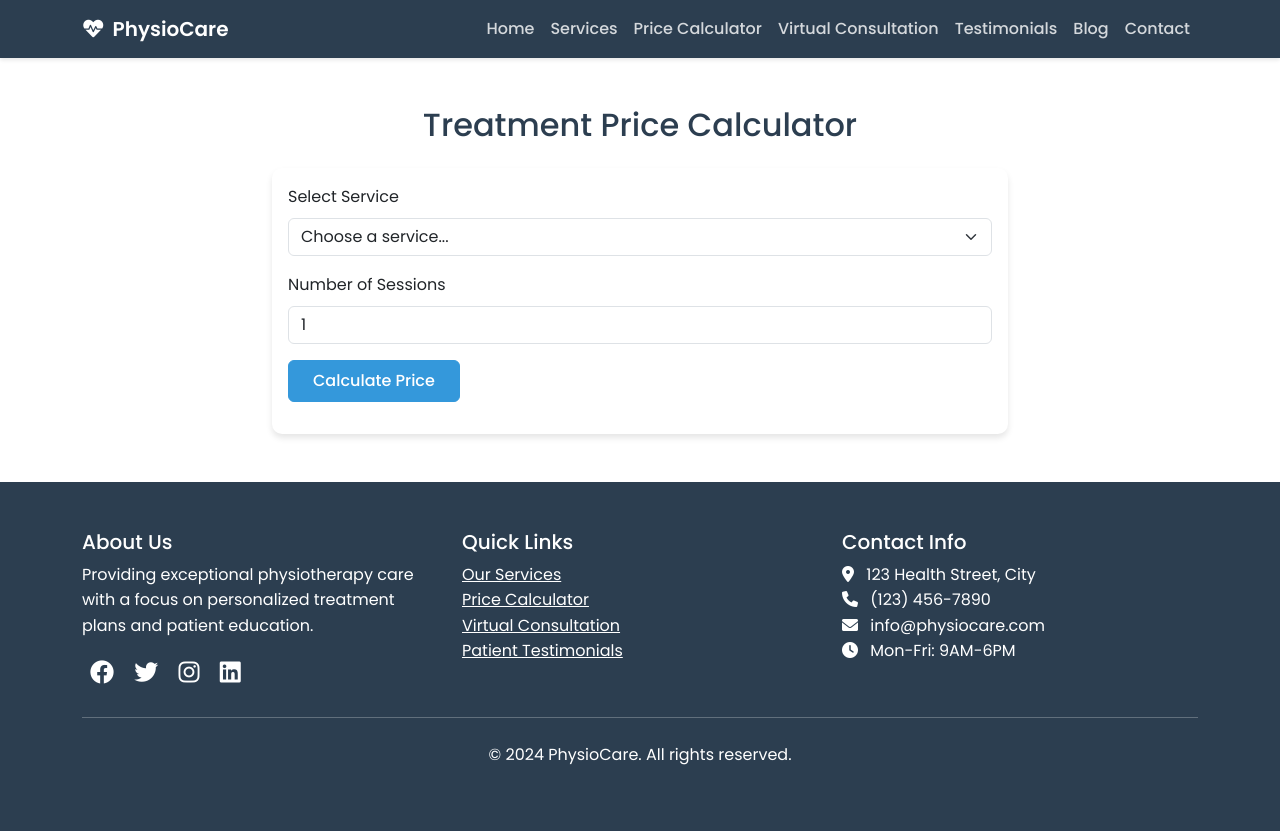
After one commit to amnamine/Kine-Website, a Django app: page /price-calculator/ in a window 1280 px wide. The commit adds this page. Run offline with Django 5.2, Linux system fonts and the light colour scheme; data comes from the database, SQL or seed files in the repository; both versions use the stored data as it was after the commit.

Commit message:
third commit

```diff
--- a/clinic/templates/clinic/base.html
+++ b/clinic/templates/clinic/base.html
@@ -4,122 +4,213 @@
     <meta charset="UTF-8">
     <meta name="viewport" content="width=device-width, initial-scale=1.0">
     <title>{% block title %}Physiotherapy Clinic{% endblock %}</title>
+    <link href="https://cdn.jsdelivr.net/npm/bootstrap@5.3.0/dist/css/bootstrap.min.css" rel="stylesheet">
+    <link rel="stylesheet" href="https://cdnjs.cloudflare.com/ajax/libs/font-awesome/6.0.0/css/all.min.css">
+    <link href="https://fonts.googleapis.com/css2?family=Poppins:wght@300;400;500;600;700&display=swap" rel="stylesheet">
     <style>
-        * {
-            margin: 0;
-            padding: 0;
-            box-sizing: border-box;
+        :root {
+            --primary-color: #2c3e50;
+            --secondary-color: #3498db;
+            --accent-color: #e74c3c;
+            --light-color: #ecf0f1;
+            --dark-color: #2c3e50;
         }
+
         body {
-            font-family: Arial, sans-serif;
+            font-family: 'Poppins', sans-serif;
+            color: var(--dark-color);
             line-height: 1.6;
-            color: #333;
         }
-        .container {
-            max-width: 1200px;
-            margin: 0 auto;
-            padding: 0 20px;
+
+        .navbar {
+            background-color: var(--primary-color);
+            box-shadow: 0 2px 4px rgba(0,0,0,0.1);
         }
-        header {
-            background-color: #2c3e50;
+
+        .navbar-brand {
+            font-weight: 600;
+            color: white !important;
+        }
+
+        .nav-link {
+            color: rgba(255,255,255,0.8) !important;
+            font-weight: 500;
+            transition: color 0.3s;
+        }
+
+        .nav-link:hover {
+            color: white !important;
+        }
+
+        .btn-primary {
+            background-color: var(--secondary-color);
+            border-color: var(--secondary-color);
+            padding: 0.5rem 1.5rem;
+            font-weight: 500;
+            transition: all 0.3s;
+        }
+
+        .btn-primary:hover {
+            background-color: #2980b9;
+            border-color: #2980b9;
+            transform: translateY(-2px);
+        }
+
+        .card {
+            border: none;
+            border-radius: 10px;
+            box-shadow: 0 4px 6px rgba(0,0,0,0.1);
+            transition: transform 0.3s;
+        }
+
+        .card:hover {
+            transform: translateY(-5px);
+        }
+
+        .card-header {
+            background-color: var(--primary-color);
             color: white;
-            padding: 1rem 0;
+            border-radius: 10px 10px 0 0 !important;
         }
-        nav {
-            display: flex;
-            justify-content: space-between;
-            align-items: center;
+
+        .footer {
+            background-color: var(--primary-color);
+            color: white;
+            padding: 3rem 0;
+            margin-top: 3rem;
         }
-        .nav-links {
-            display: flex;
-            list-style: none;
+
+        .section-title {
+            position: relative;
+            margin-bottom: 2rem;
+            padding-bottom: 1rem;
         }
-        .nav-links li {
-            margin-left: 20px;
+
+        .section-title::after {
+            content: '';
+            position: absolute;
+            bottom: 0;
+            left: 50%;
+            transform: translateX(-50%);
+            width: 50px;
+            height: 3px;
+            background-color: var(--secondary-color);
         }
-        .nav-links a {
+
+        .hero-section {
+            background: linear-gradient(135deg, var(--primary-color), var(--secondary-color));
             color: white;
-            text-decoration: none;
+            padding: 5rem 0;
+            margin-bottom: 3rem;
         }
-        .nav-links a:hover {
-            color: #3498db;
+
+        .feature-icon {
+            font-size: 2.5rem;
+            color: var(--secondary-color);
+            margin-bottom: 1rem;
         }
-        main {
-            padding: 2rem 0;
+
+        .testimonial-card {
+            border-left: 4px solid var(--secondary-color);
         }
-        footer {
-            background-color: #2c3e50;
+
+        .social-icons a {
             color: white;
-            text-align: center;
-            padding: 1rem 0;
-            margin-top: 2rem;
+            font-size: 1.5rem;
+            margin: 0 0.5rem;
+            transition: color 0.3s;
         }
-        .form-control {
-            width: 100%;
-            padding: 8px;
-            margin-bottom: 15px;
-            border: 1px solid #ddd;
-            border-radius: 4px;
-        }
-        .btn {
-            background-color: #3498db;
-            color: white;
-            padding: 10px 20px;
-            border: none;
-            border-radius: 4px;
-            cursor: pointer;
-        }
-        .btn:hover {
-            background-color: #2980b9;
-        }
-        .alert {
-            padding: 15px;
-            margin-bottom: 20px;
-            border: 1px solid transparent;
-            border-radius: 4px;
-        }
-        .alert-success {
-            color: #155724;
-            background-color: #d4edda;
-            border-color: #c3e6cb;
+
+        .social-icons a:hover {
+            color: var(--secondary-color);
         }
     </style>
+    {% block extra_css %}{% endblock %}
 </head>
 <body>
-    <header>
+    <nav class="navbar navbar-expand-lg navbar-dark">
         <div class="container">
-            <nav>
-                <h1>PhysioCare</h1>
-                <ul class="nav-links">
-                    <li><a href="{% url 'home' %}">Home</a></li>
-                    <li><a href="{% url 'services' %}">Services</a></li>
-                    <li><a href="{% url 'testimonials' %}">Testimonials</a></li>
-                    <li><a href="{% url 'blog' %}">Blog</a></li>
-                    <li><a href="{% url 'faqs' %}">FAQs</a></li>
-                    <li><a href="{% url 'contact' %}">Contact</a></li>
-                    <li><a href="{% url 'book_appointment' %}" class="btn">Book Appointment</a></li>
+            <a class="navbar-brand" href="{% url 'home' %}">
+                <i class="fas fa-heartbeat me-2"></i>PhysioCare
+            </a>
+            <button class="navbar-toggler" type="button" data-bs-toggle="collapse" data-bs-target="#navbarNav">
+                <span class="navbar-toggler-icon"></span>
+            </button>
+            <div class="collapse navbar-collapse" id="navbarNav">
+                <ul class="navbar-nav ms-auto">
+                    <li class="nav-item">
+                        <a class="nav-link" href="{% url 'home' %}">Home</a>
+                    </li>
+                    <li class="nav-item">
+                        <a class="nav-link" href="{% url 'services' %}">Services</a>
+                    </li>
+                    <li class="nav-item">
+                        <a class="nav-link" href="{% url 'price_calculator' %}">Price Calculator</a>
+                    </li>
+                    <li class="nav-item">
+                        <a class="nav-link" href="{% url 'virtual_consultation' %}">Virtual Consultation</a>
+                    </li>
+                    <li class="nav-item">
+                        <a class="nav-link" href="{% url 'testimonials' %}">Testimonials</a>
+                    </li>
+                    <li class="nav-item">
+                        <a class="nav-link" href="{% url 'blog' %}">Blog</a>
+                    </li>
+                    <li class="nav-item">
+                        <a class="nav-link" href="{% url 'contact' %}">Contact</a>
+                    </li>
+                    {% if user.is_authenticated %}
+                    <li class="nav-item">
+                        <a class="nav-link" href="{% url 'patient_portal' %}">Patient Portal</a>
+                    </li>
+                    {% endif %}
                 </ul>
-            </nav>
+            </div>
         </div>
-    </header>
+    </nav>
 
-    <main class="container">
-        {% if messages %}
-            {% for message in messages %}
-                <div class="alert alert-{{ message.tags }}">
-                    {{ message }}
+    {% block content %}{% endblock %}
+
+    <footer class="footer">
+        <div class="container">
+            <div class="row">
+                <div class="col-md-4">
+                    <h5>About Us</h5>
+                    <p>Providing exceptional physiotherapy care with a focus on personalized treatment plans and patient education.</p>
+                    <div class="social-icons">
+                        <a href="#"><i class="fab fa-facebook"></i></a>
+                        <a href="#"><i class="fab fa-twitter"></i></a>
+                        <a href="#"><i class="fab fa-instagram"></i></a>
+                        <a href="#"><i class="fab fa-linkedin"></i></a>
+                    </div>
                 </div>
-            {% endfor %}
-        {% endif %}
-
-        {% block content %}
-        {% endblock %}
-    </main>
-
-    <footer>
-        <div class="container">
-            <p>&copy; 2024 PhysioCare. All rights reserved.</p>
+                <div class="col-md-4">
+                    <h5>Quick Links</h5>
+                    <ul class="list-unstyled">
+                        <li><a href="{% url 'services' %}" class="text-white">Our Services</a></li>
+                        <li><a href="{% url 'price_calculator' %}" class="text-white">Price Calculator</a></li>
+                        <li><a href="{% url 'virtual_consultation' %}" class="text-white">Virtual Consultation</a></li>
+                        <li><a href="{% url 'testimonials' %}" class="text-white">Patient Testimonials</a></li>
+                    </ul>
+                </div>
+                <div class="col-md-4">
+                    <h5>Contact Info</h5>
+                    <ul class="list-unstyled">
+                        <li><i class="fas fa-map-marker-alt me-2"></i> 123 Health Street, City</li>
+                        <li><i class="fas fa-phone me-2"></i> (123) 456-7890</li>
+                        <li><i class="fas fa-envelope me-2"></i> info@physiocare.com</li>
+                        <li><i class="fas fa-clock me-2"></i> Mon-Fri: 9AM-6PM</li>
+                    </ul>
+                </div>
+            </div>
+            <hr class="mt-4 mb-4">
+            <div class="text-center">
+                <p>&copy; 2024 PhysioCare. All rights reserved.</p>
+            </div>
         </div>
     </footer>
+
+    <script src="https://cdn.jsdelivr.net/npm/bootstrap@5.3.0/dist/js/bootstrap.bundle.min.js"></script>
+    {% block extra_js %}{% endblock %}
 </body>
 </html>
--- /dev/null
+++ b/clinic/templates/clinic/price_calculator.html
@@ -0,0 +1,70 @@
+{% extends 'clinic/base.html' %}
+{% load static %}
+
+{% block content %}
+<div class="container mt-5">
+    <h2 class="text-center mb-4">Treatment Price Calculator</h2>
+    <div class="row justify-content-center">
+        <div class="col-md-8">
+            <div class="card">
+                <div class="card-body">
+                    <form id="priceCalculatorForm">
+                        {% csrf_token %}
+                        <div class="mb-3">
+                            <label for="service" class="form-label">Select Service</label>
+                            <select class="form-select" id="service" name="service" required>
+                                <option value="">Choose a service...</option>
+                                {% for service in services %}
+                                <option value="{{ service.id }}" data-price="{{ service.price }}">
+                                    {{ service.name }} - ${{ service.price }}
+                                </option>
+                                {% endfor %}
+                            </select>
+                        </div>
+                        <div class="mb-3">
+                            <label for="sessions" class="form-label">Number of Sessions</label>
+                            <input type="number" class="form-control" id="sessions" name="sessions" min="1" value="1" required>
+                        </div>
+                        <div class="mb-3">
+                            <button type="submit" class="btn btn-primary">Calculate Price</button>
+                        </div>
+                    </form>
+                    <div id="result" class="mt-4" style="display: none;">
+                        <h4>Price Estimate</h4>
+                        <p>Base Price: $<span id="basePrice">0</span></p>
+                        <p>Number of Sessions: <span id="sessionCount">0</span></p>
+                        <h5>Total Price: $<span id="totalPrice">0</span></h5>
+                    </div>
+                </div>
+            </div>
+        </div>
+    </div>
+</div>
+
+{% block extra_js %}
+<script>
+document.getElementById('priceCalculatorForm').addEventListener('submit', function(e) {
+    e.preventDefault();
+
+    const serviceId = document.getElementById('service').value;
+    const sessions = document.getElementById('sessions').value;
+
+    fetch('/price-calculator/', {
+        method: 'POST',
+        headers: {
+            'Content-Type': 'application/x-www-form-urlencoded',
+            'X-CSRFToken': document.querySelector('[name=csrfmiddlewaretoken]').value
+        },
+        body: `service=${serviceId}&sessions=${sessions}`
+    })
+    .then(response => response.json())
+    .then(data => {
+        document.getElementById('basePrice').textContent = data.base_price;
+        document.getElementById('sessionCount').textContent = data.sessions;
+        document.getElementById('totalPrice').textContent = data.total_price;
+        document.getElementById('result').style.display = 'block';
+    });
+});
+</script>
+{% endblock %}
+{% endblock %}
--- a/clinic/urls.py
+++ b/clinic/urls.py
@@ -11,4 +11,7 @@ urlpatterns = [
     path('faqs/', views.faqs, name='faqs'),
     path('blog/', views.blog, name='blog'),
     path('blog/<int:post_id>/', views.blog_post, name='blog_post'),
+    path('virtual-consultation/', views.virtual_consultation, name='virtual_consultation'),
+    path('price-calculator/', views.price_calculator, name='price_calculator'),
+    path('patient-portal/', views.patient_portal, name='patient_portal'),
 ]
--- a/clinic/views.py
+++ b/clinic/views.py
@@ -1,6 +1,8 @@
 from django.shortcuts import render, redirect, get_object_or_404
 from django.contrib import messages
-from .models import Service, Testimonial, FAQ, BlogPost
+from django.contrib.auth.decorators import login_required
+from django.http import JsonResponse
+from .models import Service, Testimonial, FAQ, BlogPost, VirtualConsultation, PatientPortal, TreatmentRecord
 from .forms import ContactForm, AppointmentForm, TestimonialForm
 
 def home(request):
@@ -78,3 +80,62 @@ def blog(request):
 def blog_post(request, post_id):
     post = get_object_or_404(BlogPost, id=post_id, is_published=True)
     return render(request, 'clinic/blog_post.html', {'post': post})
+
+@login_required
+def virtual_consultation(request):
+    if request.method == 'POST':
+        service_id = request.POST.get('service')
+        preferred_date = request.POST.get('preferred_date')
+        preferred_time = request.POST.get('preferred_time')
+        symptoms = request.POST.get('symptoms')
+        medical_history = request.POST.get('medical_history')
+
+        consultation = VirtualConsultation.objects.create(
+            patient=request.user,
+            service_id=service_id,
+            preferred_date=preferred_date,
+            preferred_time=preferred_time,
+            symptoms=symptoms,
+            medical_history=medical_history
+        )
+        messages.success(request, 'Your virtual consultation has been scheduled successfully!')
+        return redirect('patient_portal')
+
+    services = Service.objects.all()
+    return render(request, 'clinic/virtual_consultation.html', {'services': services})
+
+def price_calculator(request):
+    if request.method == 'POST':
+        service_id = request.POST.get('service')
+        sessions = int(request.POST.get('sessions', 1))
+
+        service = get_object_or_404(Service, id=service_id)
+        base_price = float(service.price)
+
+        # Apply any discounts or special pricing logic here
+        total_price = base_price * sessions
+
+        return JsonResponse({
+            'total_price': total_price,
+            'base_price': base_price,
+            'sessions': sessions
+        })
+
+    services = Service.objects.all()
+    return render(request, 'clinic/price_calculator.html', {'services': services})
+
+@login_required
+def patient_portal(request):
+    try:
+        portal = PatientPortal.objects.get(user=request.user)
+    except PatientPortal.DoesNotExist:
+        portal = PatientPortal.objects.create(user=request.user)
+
+    consultations = VirtualConsultation.objects.filter(patient=request.user)
+    treatments = TreatmentRecord.objects.filter(patient=request.user)
+
+    return render(request, 'clinic/patient_portal.html', {
+        'portal': portal,
+        'consultations': consultations,
+        'treatments': treatments
+    })
```
Also changed, not shown: clinic/admin.py (+22 -1 lines), clinic/models.py (+42 -0 lines), clinic/templates/clinic/patient_portal.html (added, +120 -0 lines), clinic/templates/clinic/virtual_consultation.html (added, +45 -0 lines), clinic/migrations/0004_service_price_calculator_patientportal_and_more.py (added), db.sqlite3.
